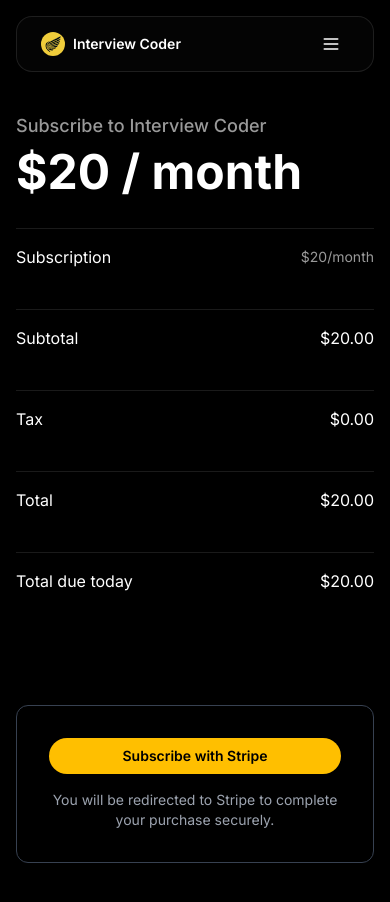
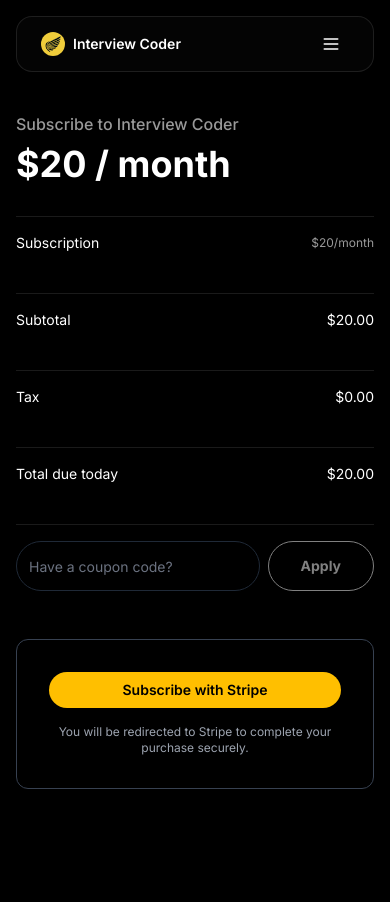
Before and after one commit to juanvargas123/interview-coder-webapp, a Next.js app: page /checkout in a window 390 px wide. Shown: the top 902 px of the page. After the commit the page ends 844 px from the top, so only its background shows below. Built offline with nearby package versions, Linux system fonts and the light colour scheme; no server answers.

Commit message:
added coupon codes

```diff
--- a/app/api/stripe/create-checkout/route.ts
+++ b/app/api/stripe/create-checkout/route.ts
@@ -4,6 +4,7 @@
 
 export async function POST(req: Request) {
   try {
+    const { couponId } = await req.json()
     const supabase = createClient()
     const {
       data: { session }
@@ -46,7 +47,9 @@
           quantity: 1
         }
       ],
-      allow_promotion_codes: true,
+      ...(couponId
+        ? { discounts: [{ coupon: couponId }] }
+        : { allow_promotion_codes: true }),
       success_url: `${process.env.NEXT_PUBLIC_WEBSITE_URL}/settings?session_id={CHECKOUT_SESSION_ID}`,
       cancel_url: `${process.env.NEXT_PUBLIC_WEBSITE_URL}/`
     })
--- /dev/null
+++ b/app/api/stripe/validate-coupon/route.ts
@@ -0,0 +1,46 @@
+import { NextResponse } from "next/server"
+import { stripe } from "@/lib/stripe/client"
+
+export async function POST(req: Request) {
+  try {
+    const { couponCode } = await req.json()
+
+    // First try to retrieve as a promotion code
+    try {
+      const promotionCodes = await stripe.promotionCodes.list({
+        code: couponCode,
+        active: true
+      })
+
+      if (promotionCodes.data.length > 0) {
+        const promoCode = promotionCodes.data[0]
+        if (promoCode.coupon) {
+          return NextResponse.json({ coupon: promoCode.coupon })
+        }
+      }
+    } catch (error) {
+      console.error("Error checking promotion code:", error)
+    }
+
+    // If not found as promotion code, try as coupon code
+    try {
+      const coupon = await stripe.coupons.retrieve(couponCode)
+      if (coupon.valid) {
+        return NextResponse.json({ coupon })
+      }
+    } catch (error) {
+      console.error("Error checking coupon:", error)
+    }
+
+    return NextResponse.json(
+      { error: "Invalid or expired coupon code" },
+      { status: 400 }
+    )
+  } catch (error) {
+    console.error("Error:", error)
+    return NextResponse.json(
+      { error: "Failed to validate coupon" },
+      { status: 500 }
+    )
+  }
+}
--- a/app/checkout/page.tsx
+++ b/app/checkout/page.tsx
@@ -4,10 +4,61 @@
 import { useRouter } from "next/navigation"
 import Navbar from "@/components/sections/Navbar"
 import { Button } from "@/components/ui/button"
+import { Input } from "@/components/ui/input"
 
 export default function CheckoutPage() {
   const [loading, setLoading] = useState(false)
+  const [couponCode, setCouponCode] = useState("")
+  const [couponError, setCouponError] = useState("")
+  const [validCoupon, setValidCoupon] = useState<{
+    id: string
+    percent_off?: number | null
+    amount_off?: number | null
+  } | null>(null)
+  const [total, setTotal] = useState(20.0)
   const router = useRouter()
+
+  const validateCoupon = async () => {
+    if (!couponCode) {
+      setCouponError("Please enter a coupon code")
+      return
+    }
+
+    try {
+      setLoading(true)
+      const response = await fetch("/api/stripe/validate-coupon", {
+        method: "POST",
+        headers: {
+          "Content-Type": "application/json"
+        },
+        body: JSON.stringify({ couponCode })
+      })
+
+      const data = await response.json()
+
+      if (!response.ok) {
+        setCouponError(data.error || "Invalid coupon code")
+        setValidCoupon(null)
+        setTotal(20.0)
+        return
+      }
+
+      setValidCoupon(data.coupon)
+      setCouponError("")
+
+      // Calculate new total
+      if (data.coupon.percent_off) {
+        setTotal(20 * (1 - data.coupon.percent_off / 100))
+      } else if (data.coupon.amount_off) {
+        setTotal(Math.max(0, 20 - data.coupon.amount_off / 100))
+      }
+    } catch (error) {
+      console.error("Error:", error)
+      setCouponError("Failed to validate coupon")
+    } finally {
+      setLoading(false)
+    }
+  }
 
   const handleCheckout = async () => {
     try {
@@ -16,7 +67,10 @@
         method: "POST",
         headers: {
           "Content-Type": "application/json"
-        }
+        },
+        body: JSON.stringify({
+          couponId: validCoupon?.id
+        })
       })
 
       if (!response.ok) {
@@ -38,57 +92,102 @@
   return (
     <div className="min-h-screen bg-black">
       <Navbar />
-      <div className="max-w-5xl mx-auto px-4 pt-28 pb-12">
-        <div className="grid lg:grid-cols-2 gap-16">
-          {/* Left side - Pricing details */}
+      <div className="max-w-3xl mx-auto px-4 pt-28 pb-12  mx-4">
+        <div className="space-y-8">
+          {/* Pricing details */}
           <div>
             <div className="mb-8">
-              <h2 className="text-lg font-medium text-[#999999] mb-2">
+              <h2 className="text-base lg:text-lg font-medium text-[#999999] mb-2">
                 Subscribe to Interview Coder
               </h2>
-              <div className="text-5xl font-bold mb-2">$20 / month</div>
+              <div className="text-4xl lg:text-5xl font-bold mb-2">
+                $20 / month
+              </div>
             </div>
 
             <div className="space-y-6 mb-8">
               <div className="flex justify-between items-center py-4 border-t border-white/10">
-                <span>Subscription</span>
+                <span className="text-sm lg:text-base">Subscription</span>
                 <div className="text-right">
-                  <div className="text-sm text-[#999999]">$20/month</div>
+                  <div className="text-xs lg:text-sm text-[#999999]">
+                    $20/month
+                  </div>
                 </div>
               </div>
 
               <div className="flex justify-between items-center py-4 border-t border-white/10">
-                <span>Subtotal</span>
-                <span>$20.00</span>
+                <span className="text-sm lg:text-base">Subtotal</span>
+                <span className="text-sm lg:text-base">
+                  ${total.toFixed(2)}
+                </span>
               </div>
 
               <div className="flex justify-between items-center py-4 border-t border-white/10">
-                <span>Tax</span>
-                <span>$0.00</span>
+                <span className="text-sm lg:text-base">Tax</span>
+                <span className="text-sm lg:text-base">$0.00</span>
+              </div>
+              {validCoupon && (
+                <div className="flex justify-between items-center py-4 border-t border-white/10">
+                  <span className="text-sm lg:text-base">Discount</span>
+                  <div className="text-right text-emerald-400 text-sm lg:text-base">
+                    {validCoupon.percent_off
+                      ? `-${validCoupon.percent_off}%`
+                      : validCoupon.amount_off
+                      ? `-$${(validCoupon.amount_off / 100).toFixed(2)}`
+                      : null}
+                  </div>
+                </div>
+              )}
+              <div className="flex justify-between items-center py-4 border-t border-white/10">
+                <span className="text-sm lg:text-base">Total due today</span>
+                <span className="text-sm lg:text-base">
+                  ${total.toFixed(2)}
+                </span>
               </div>
 
-              <div className="flex justify-between items-center py-4 border-t border-white/10">
-                <span>Total</span>
-                <span>$20.00</span>
-              </div>
-
-              <div className="flex justify-between items-center py-4 border-t border-white/10">
-                <span>Total due today</span>
-                <span>$20.00</span>
+              {/* Coupon section */}
+              <div className="py-4 border-t border-white/10">
+                <div className="flex items-center gap-2">
+                  <Input
+                    type="text"
+                    value={couponCode}
+                    onChange={(e) => setCouponCode(e.target.value.trim())}
+                    placeholder="Have a coupon code?"
+                    className="bg-black/50 border-gray-800 rounded-full h-[50px] text-sm lg:text-base placeholder:text-gray-500"
+                  />
+                  <Button
+                    onClick={validateCoupon}
+                    disabled={loading || !couponCode}
+                    variant="outline"
+                    className="whitespace-nowrap text-sm lg:text-base"
+                  >
+                    Apply
+                  </Button>
+                </div>
+                {couponError && (
+                  <p className="text-red-400 text-xs lg:text-sm mt-2">
+                    {couponError}
+                  </p>
+                )}
+                {validCoupon && (
+                  <p className="text-emerald-400 text-xs lg:text-sm mt-2">
+                    Coupon applied successfully!
+                  </p>
+                )}
               </div>
             </div>
           </div>
 
-          {/* Right side - Checkout button */}
+          {/* Checkout button */}
           <div className="bg-transparent border border-gray-700 p-8 rounded-xl">
             <Button
               onClick={handleCheckout}
               disabled={loading}
-              className="w-full bg-primary hover:bg-primary/90 text-black transition-all px-4 py-3 text-sm font-semibold disabled:opacity-50"
+              className="w-full bg-primary hover:bg-primary/90 text-black transition-all px-4 py-3 text-sm lg:text-base font-semibold disabled:opacity-50"
             >
               {loading ? "Processing..." : "Subscribe with Stripe"}
             </Button>
-            <p className="text-sm text-gray-400 mt-4 text-center">
+            <p className="text-xs lg:text-sm text-gray-400 mt-4 text-center">
               You will be redirected to Stripe to complete your purchase
               securely.
             </p>
```
